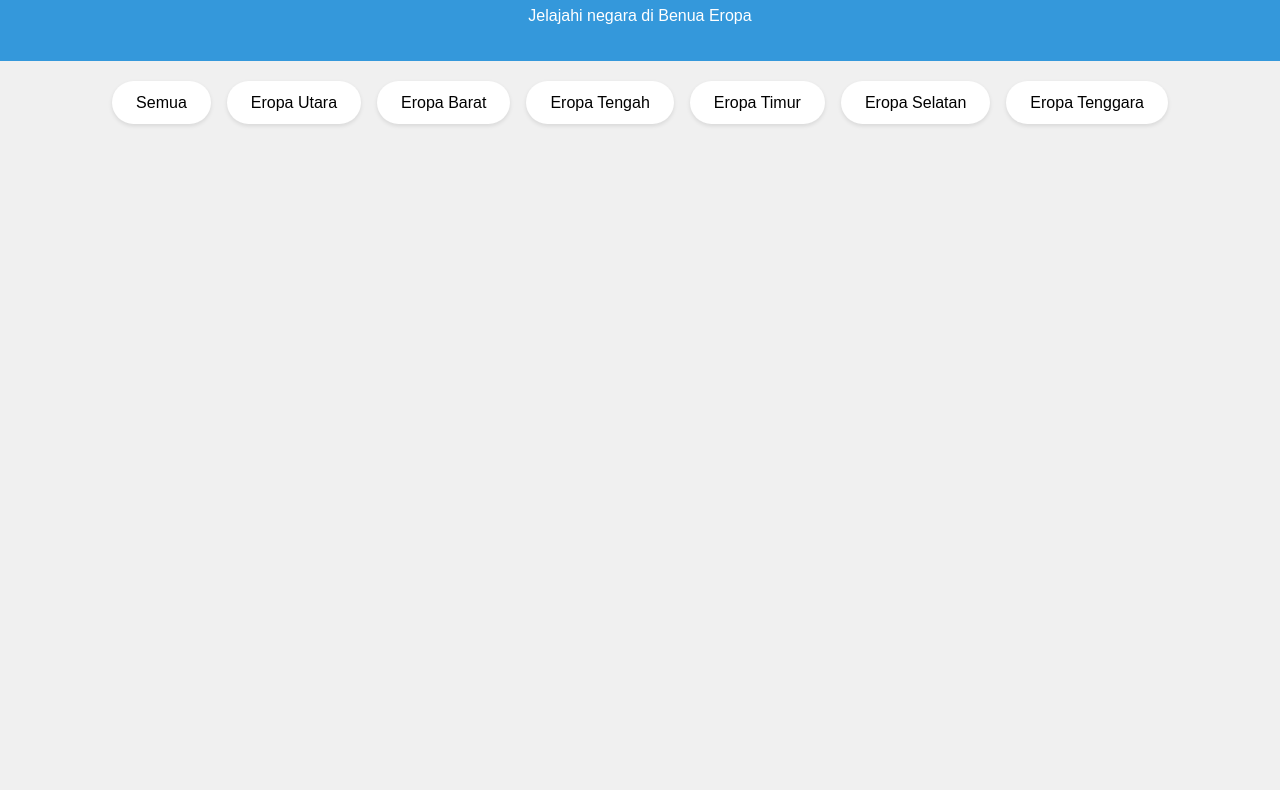
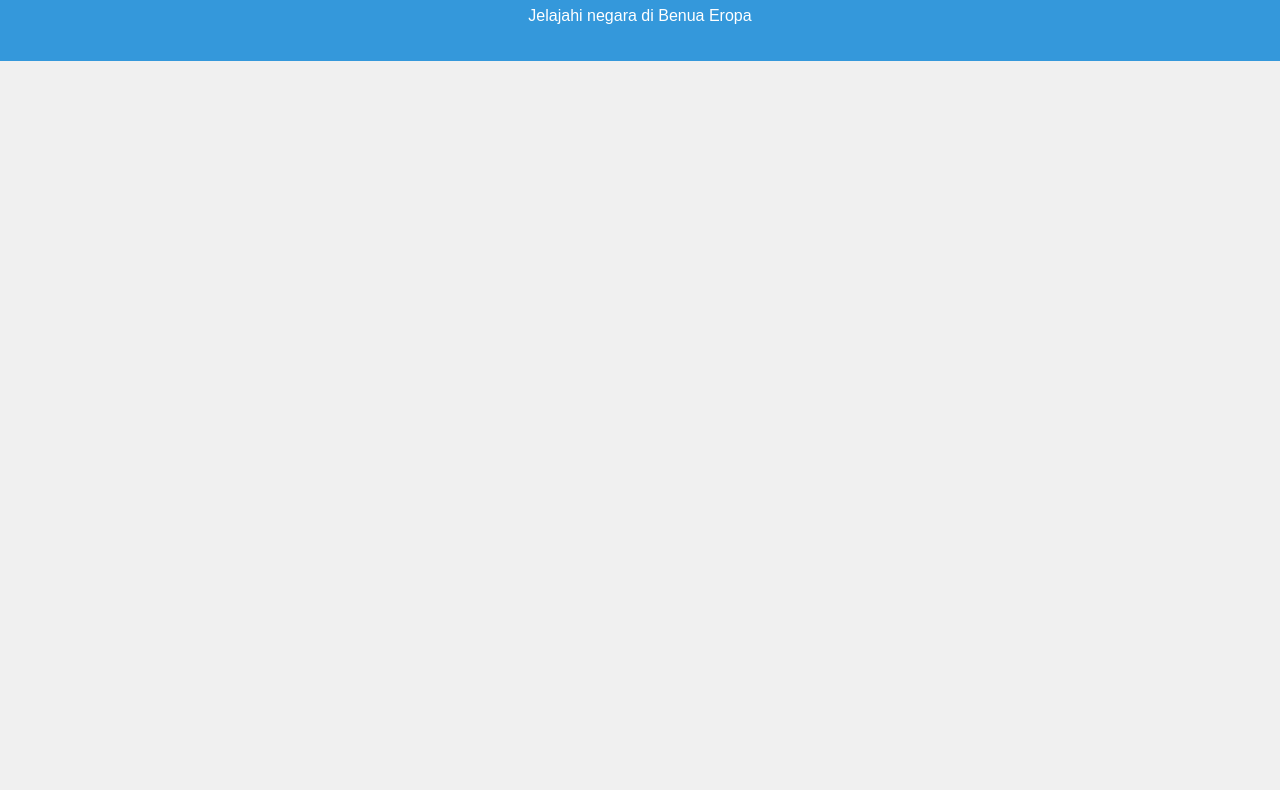
Before and after one commit to Unjou/eropaK6, a plain HTML site: page index.html in a window 1280 px wide. Shown: the part 93-883 px from the top of the page. After the commit the page ends 814 px from the top, so only its background shows below. Drawn offline with nearby package versions, Linux system fonts and the light colour scheme.

Commit message:
Update index.html

```diff
--- a/index.html
+++ b/index.html
@@ -14,15 +14,6 @@
     </div>
 
     <div class="container">
-        <div class="regions-nav">
-            <button class="region-btn" data-region="all">Semua</button>
-            <button class="region-btn" data-region="northern">Eropa Utara</button>
-            <button class="region-btn" data-region="western">Eropa Barat</button>
-            <button class="region-btn" data-region="central">Eropa Tengah</button>
-            <button class="region-btn" data-region="eastern">Eropa Timur</button>
-            <button class="region-btn" data-region="southern">Eropa Selatan</button>
-            <button class="region-btn" data-region="southeastern">Eropa Tenggara</button>
-        </div>
         <div id="map"></div>
         <div class="info-container">
             <div class="info-panel" id="country-info" style="display: none;">
```
